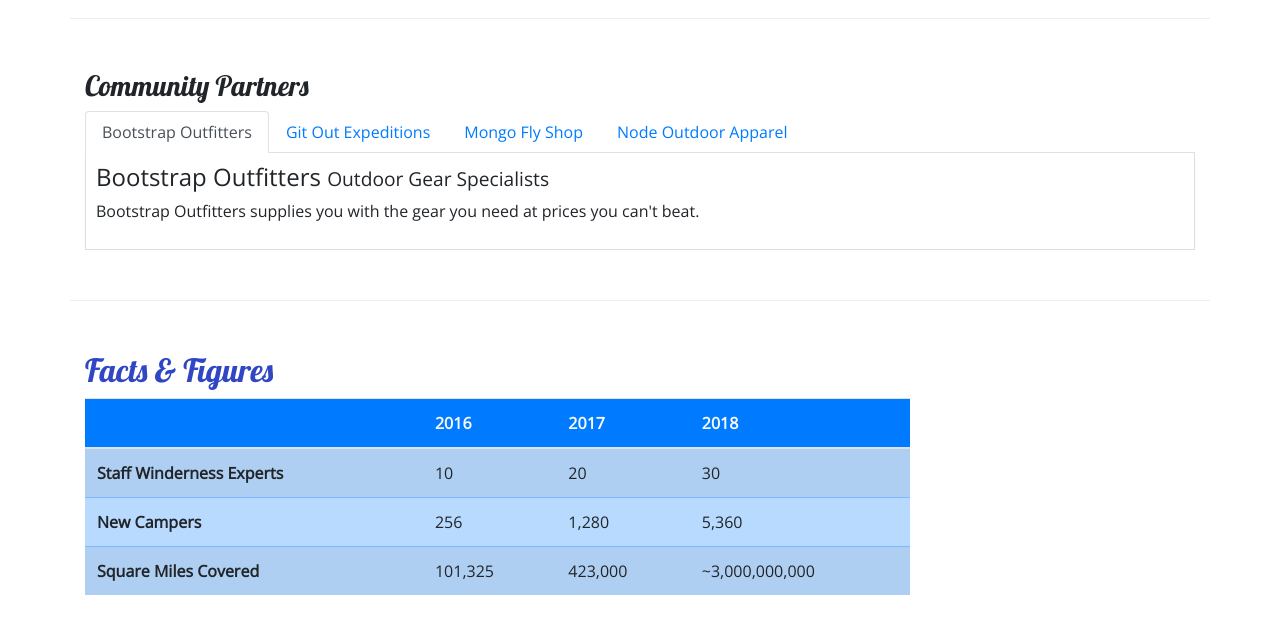
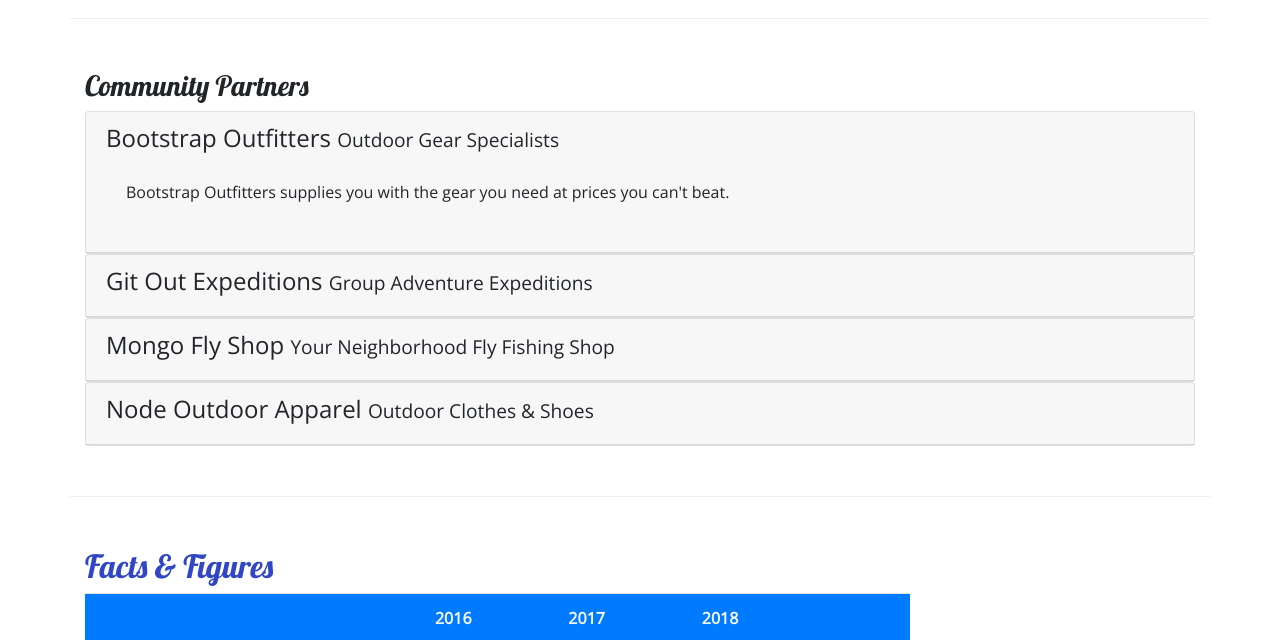
Before and after one commit to alee4141/2-bootstrap, a website: page aboutus.html in a window 1280 px wide. Shown: the part 850-1490 px from the top of the page. Drawn offline with nearby package versions, Linux system fonts and the light colour scheme.

Commit message:
accordion

```diff
--- a/aboutus.html
+++ b/aboutus.html
@@ -107,40 +107,69 @@
         <div class="row row-content">
             <div class="col">
                 <h3>Community Partners</h3>
-                <ul class="nav nav-tabs">
-                    <li class="nav-item"><a class="nav-link active" href="#bootstrap" role="tab"
-                            data-toggle="tab">Bootstrap Outfitters</a></li>
-                    <li class="nav-item"><a class="nav-link" href="#git" role="tab" data-toggle="tab">Git Out
-                            Expeditions</a></li>
-                    <li class="nav-item"><a class="nav-link" href="#mongo" role="tab" data-toggle="tab">Mongo Fly
-                            Shop</a></li>
-                    <li class="nav-item"><a class="nav-link" href="#node" role="tab" data-toggle="tab">Node Outdoor
-                            Apparel</a></li>
-                </ul>
-                <div class="tab-content">
-                    <div role="tabpanel" class="tab-pane fade show active" id="bootstrap">
-                        <h4>Bootstrap Outfitters <small>Outdoor Gear Specialists</small></h4>
-                        <p class="d-none d-sm-block">Bootstrap Outfitters supplies you with the gear you need at prices
+                <div id="accordion">
+                    <div class="card">
+                        <div role="tab" class="card-header">
+                            <h4><a data-toggle="collapse" data-target="#bootstrap">Bootstrap Outfitters <small>Outdoor
+                                        Gear
+                                        Specialists</small></a></h4>
+                            <div class="collapse show" id="bootstrap" data-parent="#accordion">
+                                <div class="card-body">
+                                    <p class="d-none d-sm-block">Bootstrap Outfitters supplies you with the gear you
+                                        need at
+                                        prices
                                         you
                                         can't beat.</p>
                                 </div>
-                    <div role="tabpanel" class="tab-pane fade" id="git">
-                        <h4>Git Out Expeditions <small>Group Adventure Expeditions</small></h4>
-                        <p class="d-none d-sm-block">Join Git Out Expeditions to explore new horizons with a group of
+                            </div>
+                        </div>
+                    </div>
+                    <div class="card">
+                        <div role="tab" class="card-header">
+                            <h4><a class="collapsed" data-toggle="collapse" data-target="#git">Git Out Expeditions
+                                    <small>Group Adventure Expeditions</small></a></h4>
+                            <div class="collapse" id="git" data-parent="#accordion">
+                                <div class="card-body">
+                                    <p class="d-none d-sm-block">Join Git Out Expeditions to explore new horizons with a
+                                        group
+                                        of
                                         other
                                         adventurers!</p>
                                 </div>
-                    <div role="tabpanel" class="tab-pane fade" id="mongo">
-                        <h4>Mongo Fly Shop <small>Your Neighborhood Fly Fishing Shop</small></h4>
-                        <p class="d-none d-sm-block">Need a new fishing pole, a tacklebox, or flies of all kinds? Stop
+                            </div>
+                        </div>
+                    </div>
+
+                    <div class="card">
+                        <div role="tab" class="card-header">
+                            <h4><a class="collapsed" data-toggle="collapse" data-target="#mongo">Mongo Fly Shop
+                                    <small>Your Neighborhood Fly Fishing Shop</small></a></h4>
+                            <div class="collapse" id="mongo" data-parent="#accordion">
+                                <div class="card-body">
+                                    <p class="d-none d-sm-block">Need a new fishing pole, a tacklebox, or flies of all
+                                        kinds?
+                                        Stop
                                         by
                                         Mongo Fly Shop.</p>
                                 </div>
-                    <div role="tabpanel" class="tab-pane fade" id="node">
-                        <h4>Node Outdoor Apparel <small>Outdoor Clothes & Shoes</small></h4>
-                        <p class="d-none d-sm-block">From polar fleeces to swimsuits, hiking boots to waders, a visit to
+                            </div>
+                        </div>
+                    </div>
+
+                    <div class="card">
+                        <div role="tab" class="card-header">
+                            <h4><a class="collapsed" data-toggle="collapse" data-target="#node">Node Outdoor Apparel <small>Outdoor Clothes & Shoes</small></a></h4>
+                            <div class="collapse" id="node" data-parent="#accordion">
+                                <div class="card-body">
+                                    <p class="d-none d-sm-block">From polar fleeces to swimsuits, hiking boots to
+                                        waders, a
+                                        visit to
                                         Node will be sure to get you covered.</p>
                                 </div>
+                            </div>
+                        </div>
+                    </div>
+
                 </div>
             </div>
         </div>
--- a/css/styles.css
+++ b/css/styles.css
@@ -41,8 +41,7 @@ footer {
     padding: 20px 0;
 }
 
-.tab-content {
-    border: 1px solid #DDD;
-    border-top: none;
-    padding: 10px;
+a, a:hover {
+    color: inherit;
+    text-decoration: none;
 }
```
Lines whose indentation alone changed are shown as unchanged.
